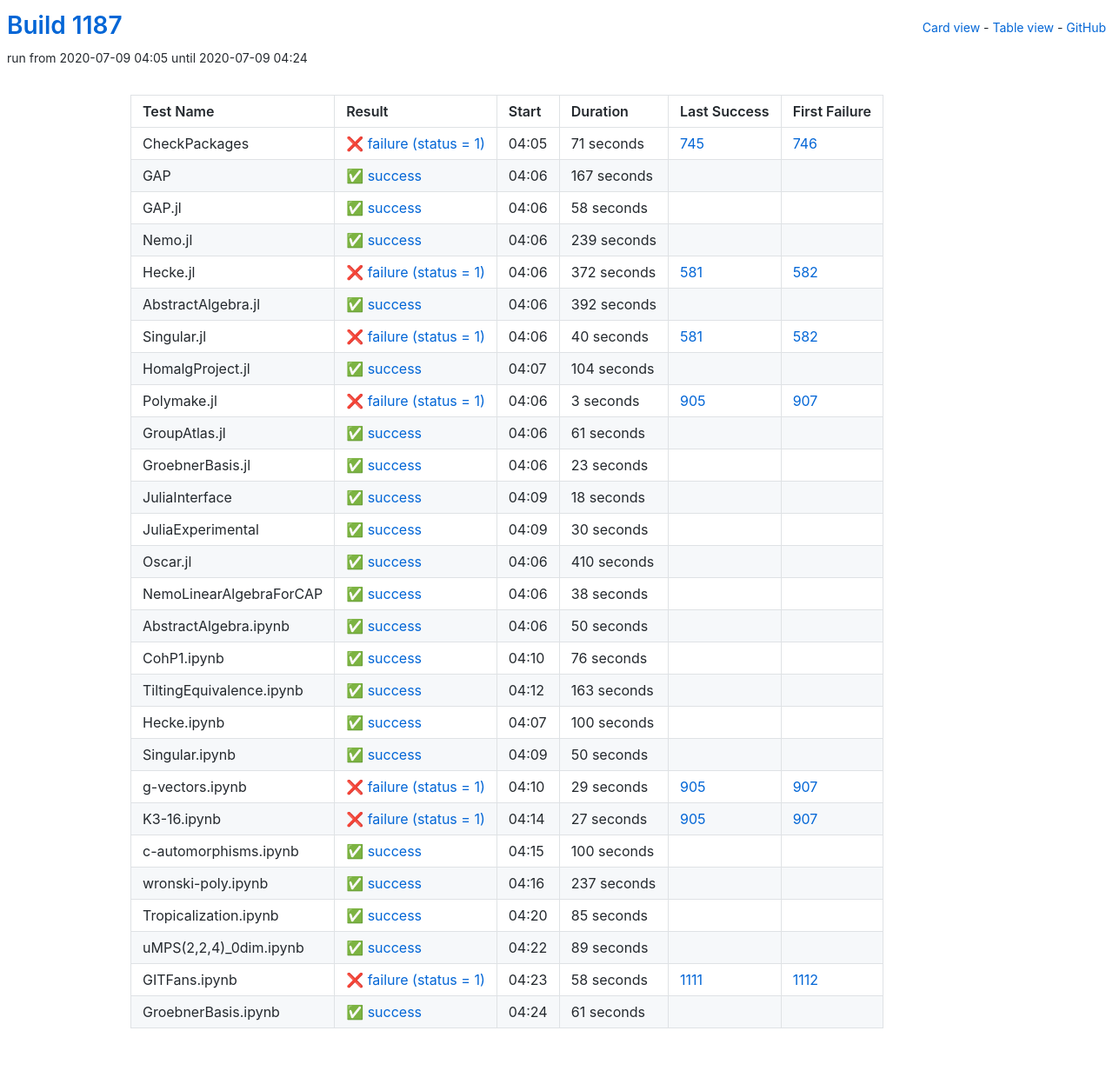
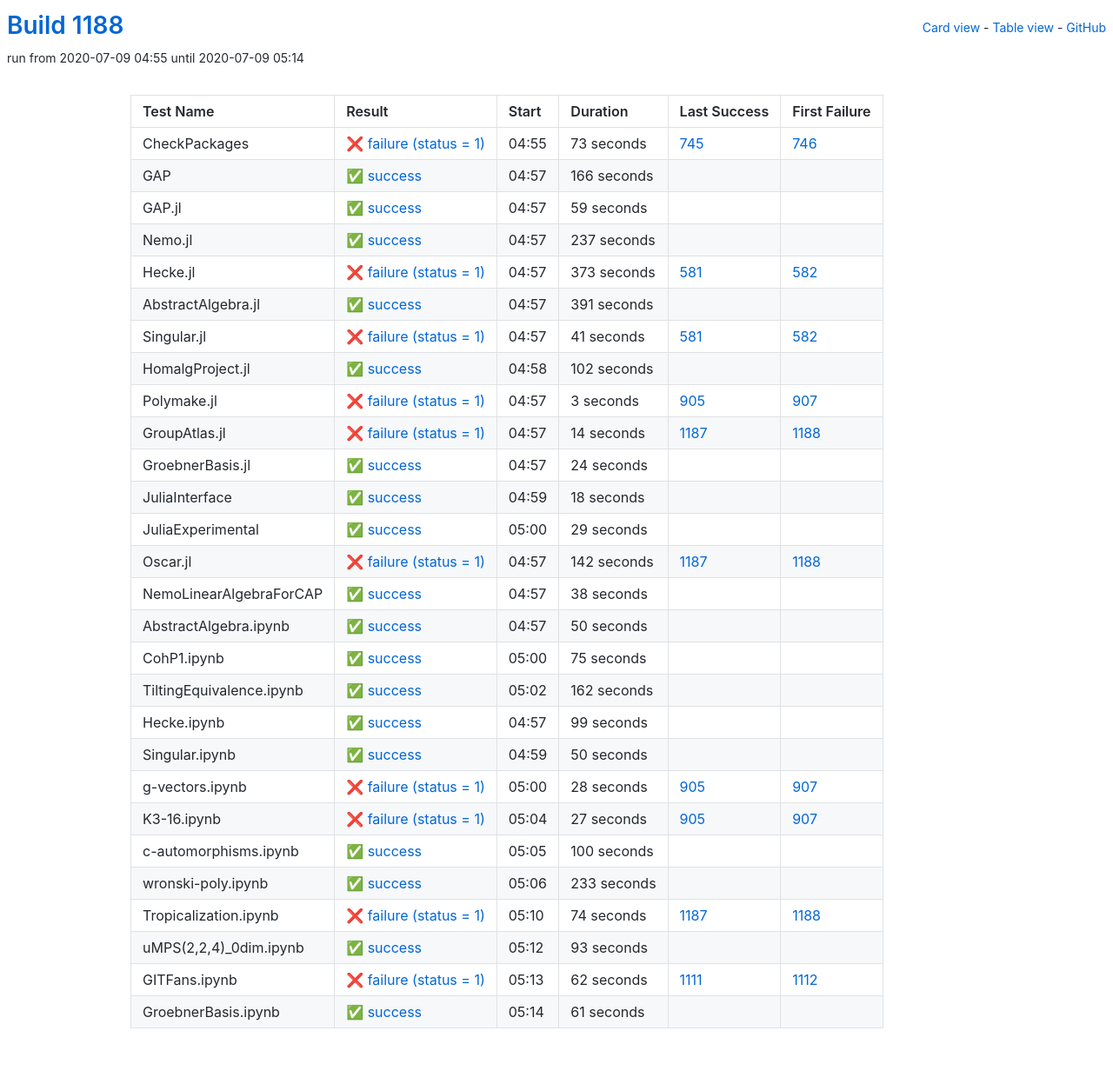
Before and after one commit to oscar-system/oscar-ci-status-1.4, a Jekyll site: the page built from table.html, in a window 1280 px wide. Shown: the whole page at 87% size. Built offline with Jekyll 4.4.1, drawn with Linux system fonts in a browser that asks for light colours.

Commit message:
Build #1188

```diff
--- a/_data/ci.yml
+++ b/_data/ci.yml
@@ -1,6 +1,6 @@
 ---
-build: 1187
-build_url: https://oscarci.mathematik.uni-kl.de/job/oscar-julia-1.4/1187/
+build: 1188
+build_url: https://oscarci.mathematik.uni-kl.de/job/oscar-julia-1.4/1188/
 job: oscar-julia-1.4
 organization: oscar-system
 repo: oscar-ci-status-1.4
@@ -8,104 +8,104 @@ repourl: https://github.com/oscar-system/oscar-ci-status-1.4
 tests:
 - name: CheckPackages
   id: checkpackages
-  log: https://oscarci.mathematik.uni-kl.de/job/oscar-julia-1.4/1187/artifact/logs/build-1187/CheckPackages.log
-  start: 2020-07-09 04:05
+  log: https://oscarci.mathematik.uni-kl.de/job/oscar-julia-1.4/1188/artifact/logs/build-1188/CheckPackages.log
+  start: 2020-07-09 04:55
   success: false
   exitcode: 1
   status: failure
-  duration: 71
+  duration: 73
   last_success: 745
   last_success_url: https://oscarci.mathematik.uni-kl.de/job/oscar-julia-1.4/745/
   first_failure: 746
   first_failure_url: https://oscarci.mathematik.uni-kl.de/job/oscar-julia-1.4/746/
 - name: GAP
   id: gap
-  log: https://oscarci.mathematik.uni-kl.de/job/oscar-julia-1.4/1187/artifact/logs/build-1187/GAP.log
-  start: 2020-07-09 04:06
+  log: https://oscarci.mathematik.uni-kl.de/job/oscar-julia-1.4/1188/artifact/logs/build-1188/GAP.log
+  start: 2020-07-09 04:57
   success: true
   exitcode: 0
   status: success
-  duration: 167
+  duration: 166
   last_success: false
   last_success_url:
   first_failure: false
   first_failure_url:
 - name: GAP.jl
   id: gap-jl
-  log: https://oscarci.mathematik.uni-kl.de/job/oscar-julia-1.4/1187/artifact/logs/build-1187/GAP.jl.log
-  start: 2020-07-09 04:06
+  log: https://oscarci.mathematik.uni-kl.de/job/oscar-julia-1.4/1188/artifact/logs/build-1188/GAP.jl.log
+  start: 2020-07-09 04:57
   success: true
   exitcode: 0
   status: success
-  duration: 58
+  duration: 59
   last_success: false
   last_success_url:
   first_failure: false
   first_failure_url:
 - name: Nemo.jl
   id: nemo-jl
-  log: https://oscarci.mathematik.uni-kl.de/job/oscar-julia-1.4/1187/artifact/logs/build-1187/Nemo.jl.log
-  start: 2020-07-09 04:06
+  log: https://oscarci.mathematik.uni-kl.de/job/oscar-julia-1.4/1188/artifact/logs/build-1188/Nemo.jl.log
+  start: 2020-07-09 04:57
   success: true
   exitcode: 0
   status: success
-  duration: 239
+  duration: 237
   last_success: false
   last_success_url:
   first_failure: false
   first_failure_url:
 - name: Hecke.jl
   id: hecke-jl
-  log: https://oscarci.mathematik.uni-kl.de/job/oscar-julia-1.4/1187/artifact/logs/build-1187/Hecke.jl.log
-  start: 2020-07-09 04:06
+  log: https://oscarci.mathematik.uni-kl.de/job/oscar-julia-1.4/1188/artifact/logs/build-1188/Hecke.jl.log
+  start: 2020-07-09 04:57
   success: false
   exitcode: 1
   status: failure
-  duration: 372
+  duration: 373
   last_success: 581
   last_success_url: https://oscarci.mathematik.uni-kl.de/job/oscar-julia-1.4/581/
   first_failure: 582
   first_failure_url: https://oscarci.mathematik.uni-kl.de/job/oscar-julia-1.4/582/
 - name: AbstractAlgebra.jl
   id: abstractalgebra-jl
-  log: https://oscarci.mathematik.uni-kl.de/job/oscar-julia-1.4/1187/artifact/logs/build-1187/AbstractAlgebra.jl.log
-  start: 2020-07-09 04:06
+  log: https://oscarci.mathematik.uni-kl.de/job/oscar-julia-1.4/1188/artifact/logs/build-1188/AbstractAlgebra.jl.log
+  start: 2020-07-09 04:57
   success: true
   exitcode: 0
   status: success
-  duration: 392
+  duration: 391
   last_success: false
   last_success_url:
   first_failure: false
   first_failure_url:
 - name: Singular.jl
   id: singular-jl
-  log: https://oscarci.mathematik.uni-kl.de/job/oscar-julia-1.4/1187/artifact/logs/build-1187/Singular.jl.log
-  start: 2020-07-09 04:06
+  log: https://oscarci.mathematik.uni-kl.de/job/oscar-julia-1.4/1188/artifact/logs/build-1188/Singular.jl.log
+  start: 2020-07-09 04:57
   success: false
   exitcode: 1
   status: failure
-  duration: 40
+  duration: 41
   last_success: 581
   last_success_url: https://oscarci.mathematik.uni-kl.de/job/oscar-julia-1.4/581/
   first_failure: 582
   first_failure_url: https://oscarci.mathematik.uni-kl.de/job/oscar-julia-1.4/582/
 - name: HomalgProject.jl
   id: homalgproject-jl
-  log: https://oscarci.mathematik.uni-kl.de/job/oscar-julia-1.4/1187/artifact/logs/build-1187/HomalgProject.jl.log
-  start: 2020-07-09 04:07
+  log: https://oscarci.mathematik.uni-kl.de/job/oscar-julia-1.4/1188/artifact/logs/build-1188/HomalgProject.jl.log
+  start: 2020-07-09 04:58
   success: true
   exitcode: 0
   status: success
-  duration: 104
+  duration: 102
   last_success: false
   last_success_url:
   first_failure: false
   first_failure_url:
 - name: Polymake.jl
   id: polymake-jl
-  log: https://oscarci.mathematik.uni-kl.de/job/oscar-julia-1.4/1187/artifact/logs/build-1187/Polymake.jl.log
-  start: 2020-07-09 04:06
+  log: https://oscarci.mathematik.uni-kl.de/job/oscar-julia-1.4/1188/artifact/logs/build-1188/Polymake.jl.log
+  start: 2020-07-09 04:57
   success: false
   exitcode: 1
   status: failure
@@ -116,32 +116,32 @@ tests:
   first_failure_url: https://oscarci.mathematik.uni-kl.de/job/oscar-julia-1.4/907/
 - name: GroupAtlas.jl
   id: groupatlas-jl
-  log: https://oscarci.mathematik.uni-kl.de/job/oscar-julia-1.4/1187/artifact/logs/build-1187/GroupAtlas.jl.log
-  start: 2020-07-09 04:06
+  log: https://oscarci.mathematik.uni-kl.de/job/oscar-julia-1.4/1188/artifact/logs/build-1188/GroupAtlas.jl.log
+  start: 2020-07-09 04:57
+  success: false
+  exitcode: 1
+  status: failure
+  duration: 14
+  last_success: 1187
+  last_success_url: https://oscarci.mathematik.uni-kl.de/job/oscar-julia-1.4/1187/
+  first_failure: 1188
+  first_failure_url: https://oscarci.mathematik.uni-kl.de/job/oscar-julia-1.4/1188/
+- name: GroebnerBasis.jl
+  id: groebnerbasis-jl
+  log: https://oscarci.mathematik.uni-kl.de/job/oscar-julia-1.4/1188/artifact/logs/build-1188/GroebnerBasis.jl.log
+  start: 2020-07-09 04:57
   success: true
   exitcode: 0
   status: success
-  duration: 61
-  last_success: false
-  last_success_url:
-  first_failure: false
-  first_failure_url:
-- name: GroebnerBasis.jl
-  id: groebnerbasis-jl
-  log: https://oscarci.mathematik.uni-kl.de/job/oscar-julia-1.4/1187/artifact/logs/build-1187/GroebnerBasis.jl.log
-  start: 2020-07-09 04:06
-  success: true
-  exitcode: 0
-  status: success
-  duration: 23
+  duration: 24
   last_success: false
   last_success_url:
   first_failure: false
   first_failure_url:
 - name: JuliaInterface
   id: juliainterface
-  log: https://oscarci.mathematik.uni-kl.de/job/oscar-julia-1.4/1187/artifact/logs/build-1187/JuliaInterface.log
-  start: 2020-07-09 04:09
+  log: https://oscarci.mathematik.uni-kl.de/job/oscar-julia-1.4/1188/artifact/logs/build-1188/JuliaInterface.log
+  start: 2020-07-09 04:59
   success: true
   exitcode: 0
   status: success
@@ -152,32 +152,32 @@ tests:
   first_failure_url:
 - name: JuliaExperimental
   id: juliaexperimental
-  log: https://oscarci.mathematik.uni-kl.de/job/oscar-julia-1.4/1187/artifact/logs/build-1187/JuliaExperimental.log
-  start: 2020-07-09 04:09
+  log: https://oscarci.mathematik.uni-kl.de/job/oscar-julia-1.4/1188/artifact/logs/build-1188/JuliaExperimental.log
+  start: 2020-07-09 05:00
   success: true
   exitcode: 0
   status: success
-  duration: 30
+  duration: 29
   last_success: false
   last_success_url:
   first_failure: false
   first_failure_url:
 - name: Oscar.jl
   id: oscar-jl
-  log: https://oscarci.mathematik.uni-kl.de/job/oscar-julia-1.4/1187/artifact/logs/build-1187/Oscar.jl.log
-  start: 2020-07-09 04:06
-  success: true
-  exitcode: 0
-  status: success
-  duration: 410
-  last_success: false
-  last_success_url:
-  first_failure: false
-  first_failure_url:
+  log: https://oscarci.mathematik.uni-kl.de/job/oscar-julia-1.4/1188/artifact/logs/build-1188/Oscar.jl.log
+  start: 2020-07-09 04:57
+  success: false
+  exitcode: 1
+  status: failure
+  duration: 142
+  last_success: 1187
+  last_success_url: https://oscarci.mathematik.uni-kl.de/job/oscar-julia-1.4/1187/
+  first_failure: 1188
+  first_failure_url: https://oscarci.mathematik.uni-kl.de/job/oscar-julia-1.4/1188/
 - name: NemoLinearAlgebraForCAP
   id: nemolinearalgebraforcap
-  log: https://oscarci.mathematik.uni-kl.de/job/oscar-julia-1.4/1187/artifact/logs/build-1187/NemoLinearAlgebraForCAP.log
-  start: 2020-07-09 04:06
+  log: https://oscarci.mathematik.uni-kl.de/job/oscar-julia-1.4/1188/artifact/logs/build-1188/NemoLinearAlgebraForCAP.log
+  start: 2020-07-09 04:57
   success: true
   exitcode: 0
   status: success
@@ -188,8 +188,8 @@ tests:
   first_failure_url:
 - name: AbstractAlgebra.ipynb
   id: abstractalgebra-ipynb
-  log: https://oscarci.mathematik.uni-kl.de/job/oscar-julia-1.4/1187/artifact/logs/build-1187/AbstractAlgebra.ipynb.log
-  start: 2020-07-09 04:06
+  log: https://oscarci.mathematik.uni-kl.de/job/oscar-julia-1.4/1188/artifact/logs/build-1188/AbstractAlgebra.ipynb.log
+  start: 2020-07-09 04:57
   success: true
   exitcode: 0
   status: success
@@ -200,44 +200,44 @@ tests:
   first_failure_url:
 - name: CohP1.ipynb
   id: cohp1-ipynb
-  log: https://oscarci.mathematik.uni-kl.de/job/oscar-julia-1.4/1187/artifact/logs/build-1187/CohP1.ipynb.log
-  start: 2020-07-09 04:10
+  log: https://oscarci.mathematik.uni-kl.de/job/oscar-julia-1.4/1188/artifact/logs/build-1188/CohP1.ipynb.log
+  start: 2020-07-09 05:00
   success: true
   exitcode: 0
   status: success
-  duration: 76
+  duration: 75
   last_success: false
   last_success_url:
   first_failure: false
   first_failure_url:
 - name: TiltingEquivalence.ipynb
   id: tiltingequivalence-ipynb
-  log: https://oscarci.mathematik.uni-kl.de/job/oscar-julia-1.4/1187/artifact/logs/build-1187/TiltingEquivalence.ipynb.log
-  start: 2020-07-09 04:12
+  log: https://oscarci.mathematik.uni-kl.de/job/oscar-julia-1.4/1188/artifact/logs/build-1188/TiltingEquivalence.ipynb.log
+  start: 2020-07-09 05:02
   success: true
   exitcode: 0
   status: success
-  duration: 163
+  duration: 162
   last_success: false
   last_success_url:
   first_failure: false
   first_failure_url:
 - name: Hecke.ipynb
   id: hecke-ipynb
-  log: https://oscarci.mathematik.uni-kl.de/job/oscar-julia-1.4/1187/artifact/logs/build-1187/Hecke.ipynb.log
-  start: 2020-07-09 04:07
+  log: https://oscarci.mathematik.uni-kl.de/job/oscar-julia-1.4/1188/artifact/logs/build-1188/Hecke.ipynb.log
+  start: 2020-07-09 04:57
   success: true
   exitcode: 0
   status: success
-  duration: 100
+  duration: 99
   last_success: false
   last_success_url:
   first_failure: false
   first_failure_url:
 - name: Singular.ipynb
   id: singular-ipynb
-  log: https://oscarci.mathematik.uni-kl.de/job/oscar-julia-1.4/1187/artifact/logs/build-1187/Singular.ipynb.log
-  start: 2020-07-09 04:09
+  log: https://oscarci.mathematik.uni-kl.de/job/oscar-julia-1.4/1188/artifact/logs/build-1188/Singular.ipynb.log
+  start: 2020-07-09 04:59
   success: true
   exitcode: 0
   status: success
@@ -248,20 +248,20 @@ tests:
   first_failure_url:
 - name: g-vectors.ipynb
   id: g-vectors-ipynb
-  log: https://oscarci.mathematik.uni-kl.de/job/oscar-julia-1.4/1187/artifact/logs/build-1187/g-vectors.ipynb.log
-  start: 2020-07-09 04:10
+  log: https://oscarci.mathematik.uni-kl.de/job/oscar-julia-1.4/1188/artifact/logs/build-1188/g-vectors.ipynb.log
+  start: 2020-07-09 05:00
   success: false
   exitcode: 1
   status: failure
-  duration: 29
+  duration: 28
   last_success: 905
   last_success_url: https://oscarci.mathematik.uni-kl.de/job/oscar-julia-1.4/905/
   first_failure: 907
   first_failure_url: https://oscarci.mathematik.uni-kl.de/job/oscar-julia-1.4/907/
 - name: K3-16.ipynb
   id: k3-16-ipynb
-  log: https://oscarci.mathematik.uni-kl.de/job/oscar-julia-1.4/1187/artifact/logs/build-1187/K3-16.ipynb.log
-  start: 2020-07-09 04:14
+  log: https://oscarci.mathematik.uni-kl.de/job/oscar-julia-1.4/1188/artifact/logs/build-1188/K3-16.ipynb.log
+  start: 2020-07-09 05:04
   success: false
   exitcode: 1
   status: failure
@@ -272,8 +272,8 @@ tests:
   first_failure_url: https://oscarci.mathematik.uni-kl.de/job/oscar-julia-1.4/907/
 - name: c-automorphisms.ipynb
   id: c-automorphisms-ipynb
-  log: https://oscarci.mathematik.uni-kl.de/job/oscar-julia-1.4/1187/artifact/logs/build-1187/c-automorphisms.ipynb.log
-  start: 2020-07-09 04:15
+  log: https://oscarci.mathematik.uni-kl.de/job/oscar-julia-1.4/1188/artifact/logs/build-1188/c-automorphisms.ipynb.log
+  start: 2020-07-09 05:05
   success: true
   exitcode: 0
   status: success
@@ -284,56 +284,56 @@ tests:
   first_failure_url:
 - name: wronski-poly.ipynb
   id: wronski-poly-ipynb
-  log: https://oscarci.mathematik.uni-kl.de/job/oscar-julia-1.4/1187/artifact/logs/build-1187/wronski-poly.ipynb.log
-  start: 2020-07-09 04:16
+  log: https://oscarci.mathematik.uni-kl.de/job/oscar-julia-1.4/1188/artifact/logs/build-1188/wronski-poly.ipynb.log
+  start: 2020-07-09 05:06
   success: true
   exitcode: 0
   status: success
-  duration: 237
+  duration: 233
   last_success: false
   last_success_url:
   first_failure: false
   first_failure_url:
 - name: Tropicalization.ipynb
   id: tropicalization-ipynb
-  log: https://oscarci.mathematik.uni-kl.de/job/oscar-julia-1.4/1187/artifact/logs/build-1187/Tropicalization.ipynb.log
-  start: 2020-07-09 04:20
+  log: https://oscarci.mathematik.uni-kl.de/job/oscar-julia-1.4/1188/artifact/logs/build-1188/Tropicalization.ipynb.log
+  start: 2020-07-09 05:10
+  success: false
+  exitcode: 1
+  status: failure
+  duration: 74
+  last_success: 1187
+  last_success_url: https://oscarci.mathematik.uni-kl.de/job/oscar-julia-1.4/1187/
+  first_failure: 1188
+  first_failure_url: https://oscarci.mathematik.uni-kl.de/job/oscar-julia-1.4/1188/
+- name: uMPS(2,2,4)_0dim.ipynb
+  id: umps-2-2-4-0dim-ipynb
+  log: https://oscarci.mathematik.uni-kl.de/job/oscar-julia-1.4/1188/artifact/logs/build-1188/uMPS-2-2-4-_0dim.ipynb.log
+  start: 2020-07-09 05:12
   success: true
   exitcode: 0
   status: success
-  duration: 85
-  last_success: false
-  last_success_url:
-  first_failure: false
-  first_failure_url:
-- name: uMPS(2,2,4)_0dim.ipynb
-  id: umps-2-2-4-0dim-ipynb
-  log: https://oscarci.mathematik.uni-kl.de/job/oscar-julia-1.4/1187/artifact/logs/build-1187/uMPS-2-2-4-_0dim.ipynb.log
-  start: 2020-07-09 04:22
-  success: true
-  exitcode: 0
-  status: success
-  duration: 89
+  duration: 93
   last_success: false
   last_success_url:
   first_failure: false
   first_failure_url:
 - name: GITFans.ipynb
   id: gitfans-ipynb
-  log: https://oscarci.mathematik.uni-kl.de/job/oscar-julia-1.4/1187/artifact/logs/build-1187/GITFans.ipynb.log
-  start: 2020-07-09 04:23
+  log: https://oscarci.mathematik.uni-kl.de/job/oscar-julia-1.4/1188/artifact/logs/build-1188/GITFans.ipynb.log
+  start: 2020-07-09 05:13
   success: false
   exitcode: 1
   status: failure
-  duration: 58
+  duration: 62
   last_success: 1111
   last_success_url: https://oscarci.mathematik.uni-kl.de/job/oscar-julia-1.4/1111/
   first_failure: 1112
   first_failure_url: https://oscarci.mathematik.uni-kl.de/job/oscar-julia-1.4/1112/
 - name: GroebnerBasis.ipynb
   id: groebnerbasis-ipynb
-  log: https://oscarci.mathematik.uni-kl.de/job/oscar-julia-1.4/1187/artifact/logs/build-1187/GroebnerBasis.ipynb.log
-  start: 2020-07-09 04:24
+  log: https://oscarci.mathematik.uni-kl.de/job/oscar-julia-1.4/1188/artifact/logs/build-1188/GroebnerBasis.ipynb.log
+  start: 2020-07-09 05:14
   success: true
   exitcode: 0
   status: success
```
Also changed, not shown: README.md.
